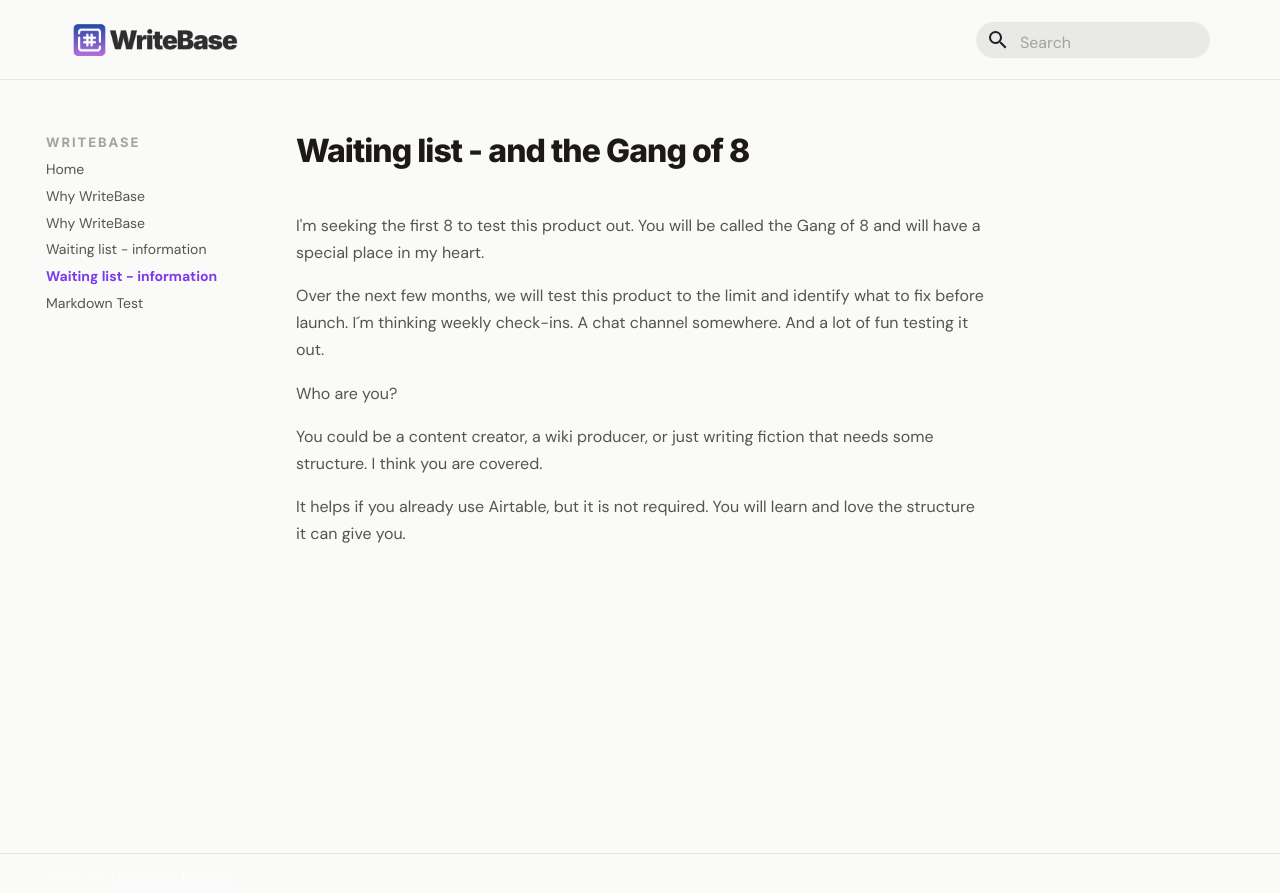
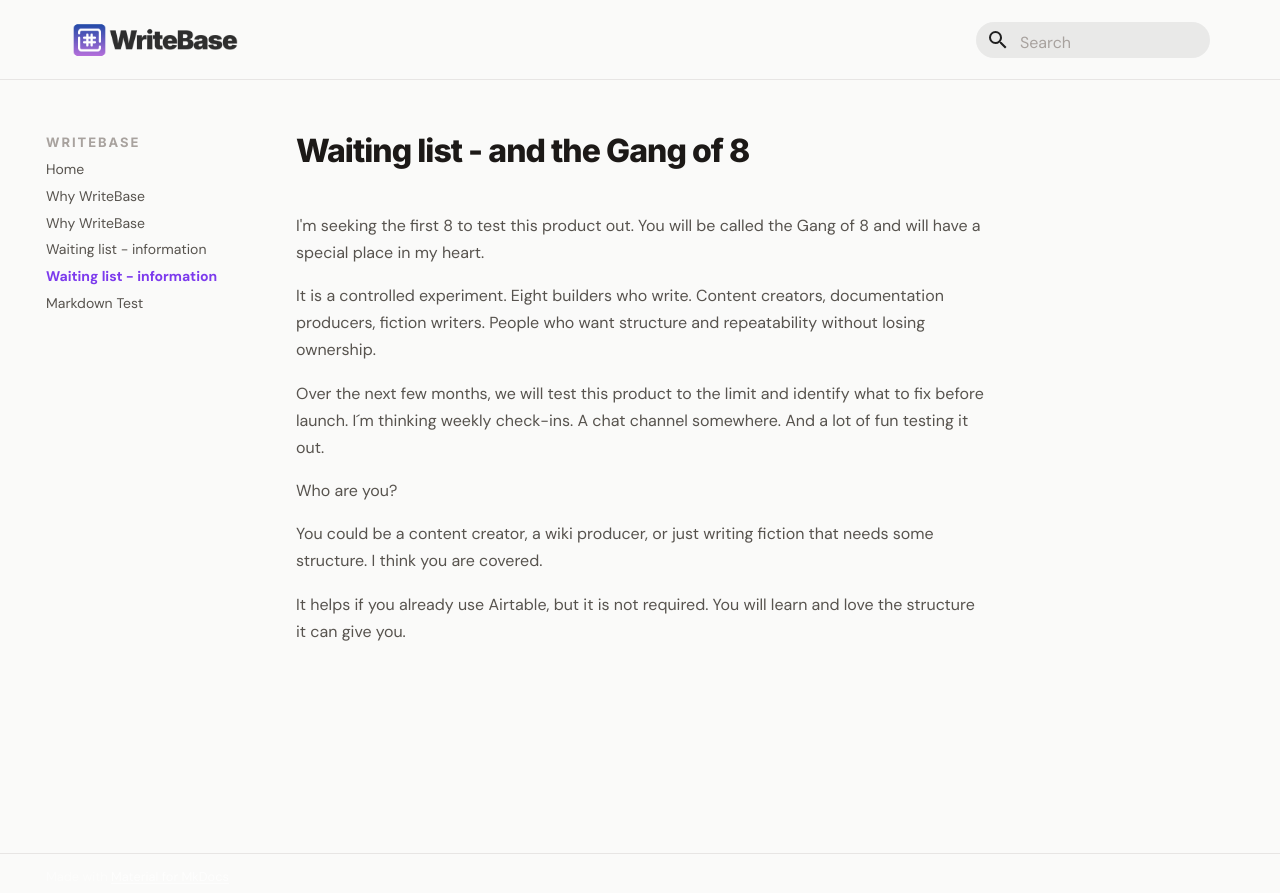
Before and after one commit to larssonhthomas-afk/writebase-docs, an MkDocs documentation site: the page built from docs/20waiting-list---information.md, in a window 1280 px wide. Shown: the top 893 px of the page. Built offline with MkDocs 1.6.1 and Material for MkDocs 9.7.7, drawn with Linux system fonts in a browser that asks for light colours; some web fonts are replaced.

Commit message:
Update 20waiting-list---information.md

```diff
--- a/docs/20waiting-list---information.md
+++ b/docs/20waiting-list---information.md
@@ -8,6 +8,10 @@ nav_order: 20
 
 I'm seeking the first 8 to test this product out. You will be called the Gang of 8 and will have a special place in my heart.
 
+
+It is a controlled experiment. Eight builders who write. Content creators, documentation producers, fiction writers. People who want structure and repeatability without losing ownership.
+
+
 Over the next few months, we will test this product to the limit and identify what to fix before launch. I´m thinking weekly check-ins. A chat channel somewhere. And a lot of fun testing it out.
 
 Who are you?
```
